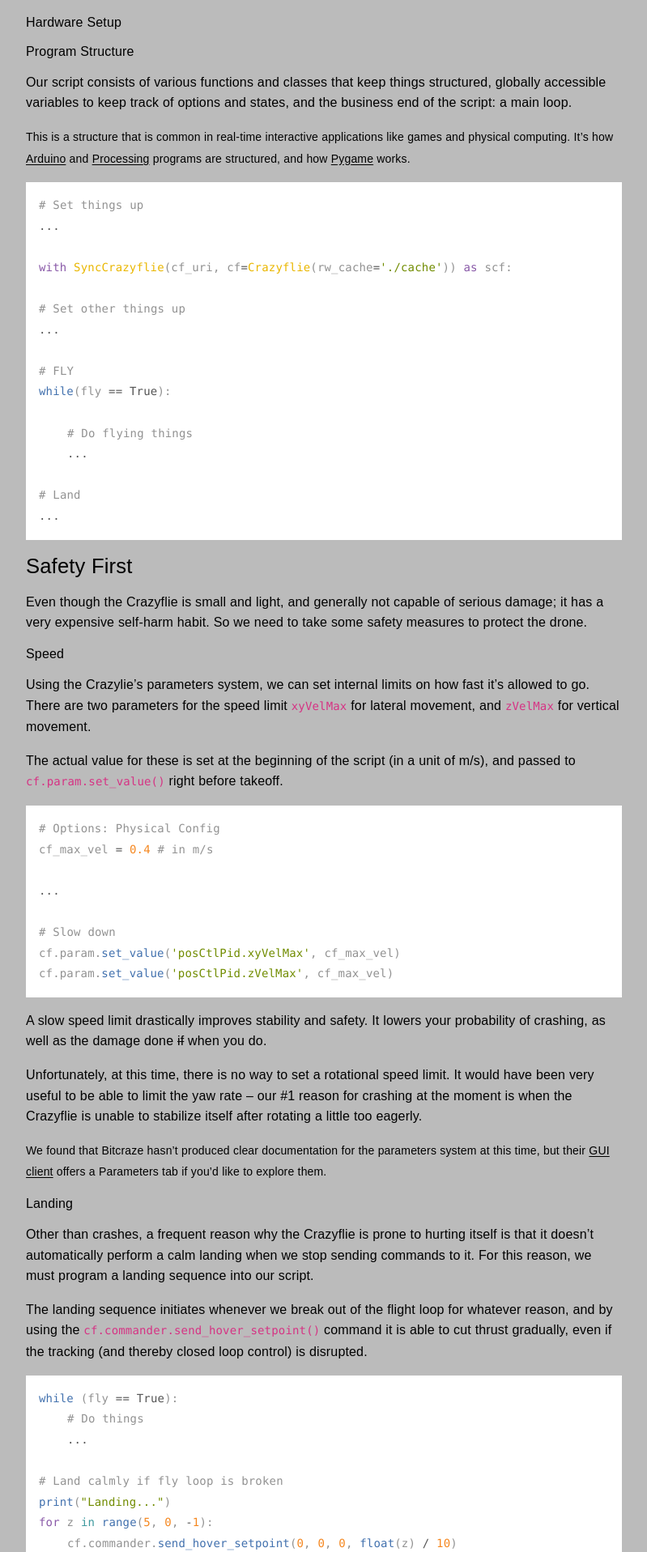
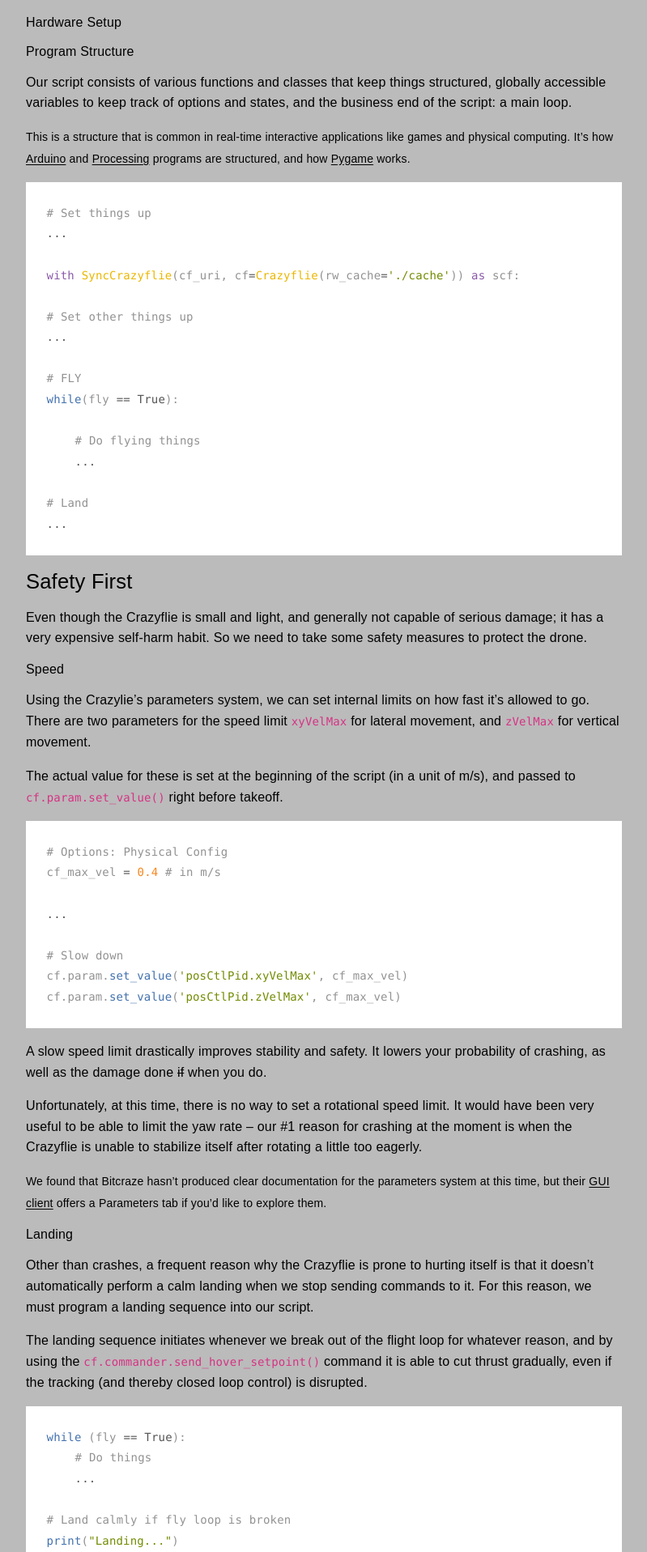
Before and after one commit to l77l77/mbaytas.github.io, a Jekyll site: the page built from crazyflie.md, in a window 1280 px wide. Shown: the part 1306-3223 px from the top of the page at 81% size, without its empty margins (430-1229 px from the left). Built offline with Jekyll 4.4.1, drawn with Linux system fonts in a browser that asks for light colours; some web fonts are replaced; our own code applies the rules of GitHub Pages for plain Markdown files; comment, search, counter and statistics services are not loaded.

Commit message:
Update default.html

```diff
--- a/_layouts/default.html
+++ b/_layouts/default.html
@@ -82,7 +82,7 @@
       }
 
       pre {
-        padding: 1rem;
+        padding: 1.6rem;
       }
 
       /* Syntax Highlighting */
```
